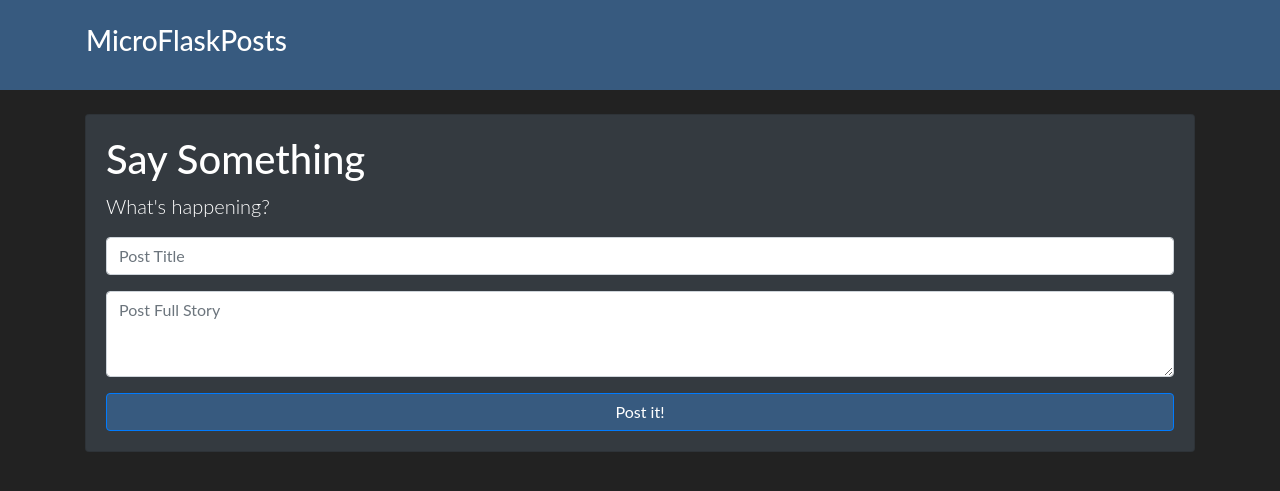
After one commit to Benneee/microflaskposts, a Flask app: template app/templates/update-post.html in a window 1280 px wide. The commit adds this page. Shown: the top 491 px of the page. Run offline with Flask 2, Linux system fonts and the light colour scheme; the template is opened without the code that fills it: values that come from a table or form of the project are taken from there, others are empty; some libraries are stand-ins or nearby versions.

Commit message:
Feat: added update functionality and notes for refactoring

```diff
--- a/app/routes.py
+++ b/app/routes.py
@@ -4,6 +4,13 @@ from app.models import Post
 from app.forms import FlaskPostForm
 
 
+# Consider a refactor here
+# We move the creation of posts to its own method
+# This method should now only cater for displaying of posts on the homepage
+
+# For the create_post method
+# It takes all the code here necessary for creating a new post
+# On the UI, we add a button on the navbar to add new post that navigates to the page for new post
 @app.route('/', methods=['GET', 'POST'])
 def index():
     form = FlaskPostForm()
@@ -23,7 +30,29 @@ def index():
 @app.route('/posts/<post_id>')
 def delete_post(post_id):
     post = Post.query.filter_by(id=post_id).first_or_404()
+    # When we add a user system, we need to add some validations here to be sure the
+    # active user is the post's author
     db.session.delete(post)
     db.session.commit()
     flash('Your post has been deleted!', category='success')
     return redirect(url_for('index'))
+
+
+@app.route('/posts/<post_id>/update', methods=['GET', 'POST'])
+def update_post(post_id):
+    post = Post.query.filter_by(id=post_id).first_or_404()
+    # When we add a user system, we need to add some validations here to be sure the
+    # active user is the post's author
+    form = FlaskPostForm()
+    if form.validate_on_submit():
+        post.title = form.title.data
+        post.body = form.body.data
+        db.session.commit()
+        flash('Post has been updated successfully', category='success')
+        return redirect(url_for('index'))
+
+    elif request.method == 'GET':
+        form.title.data = post.title
+        form.body.data = post.body
+
+    return render_template('update-post.html', title="Update Post", form=form, post=post)
--- a/app/templates/_post.html
+++ b/app/templates/_post.html
@@ -7,7 +7,7 @@
         </p>
     </div>
     <div class="card-footer text-right">
-        <a href="#" class="edit card-link" data-id="${post.id}">
+        <a href="{{ url_for('update_post', post_id=post.id) }}" class="edit card-link" data-id="${post.id}">
             <i class="fa fa-pencil text-success"></i>
         </a>
         <a class="delete card-link"
--- /dev/null
+++ b/app/templates/update-post.html
@@ -0,0 +1,26 @@
+{% extends 'base.html' %}
+
+{% block content %}
+    <div class="container">
+        <div class="row py-3">
+            <div class="col-md-12">
+                <form class="card bg-dark" action="" method="post">
+                    {{ form.hidden_tag() }}
+                    <div class="card-body">
+                        <h1>Say Something</h1>
+                        <p class="lead">What's happening?</p>
+
+                        <div class="form-group">
+                            {{ form.title(class="form-control", placeholder="Post Title") }}
+                        </div>
+
+                        <div class="form-group">
+                            {{ form.body(class="form-control", cols="20", rows="3", placeholder="Post Full Story") }}
+                        </div>
+                        {{ form.submit(class="btn btn-block btn-primary") }}
+                    </div>
+                </form>
+            </div>
+        </div>
+    </div>
+{% endblock content %}
```
